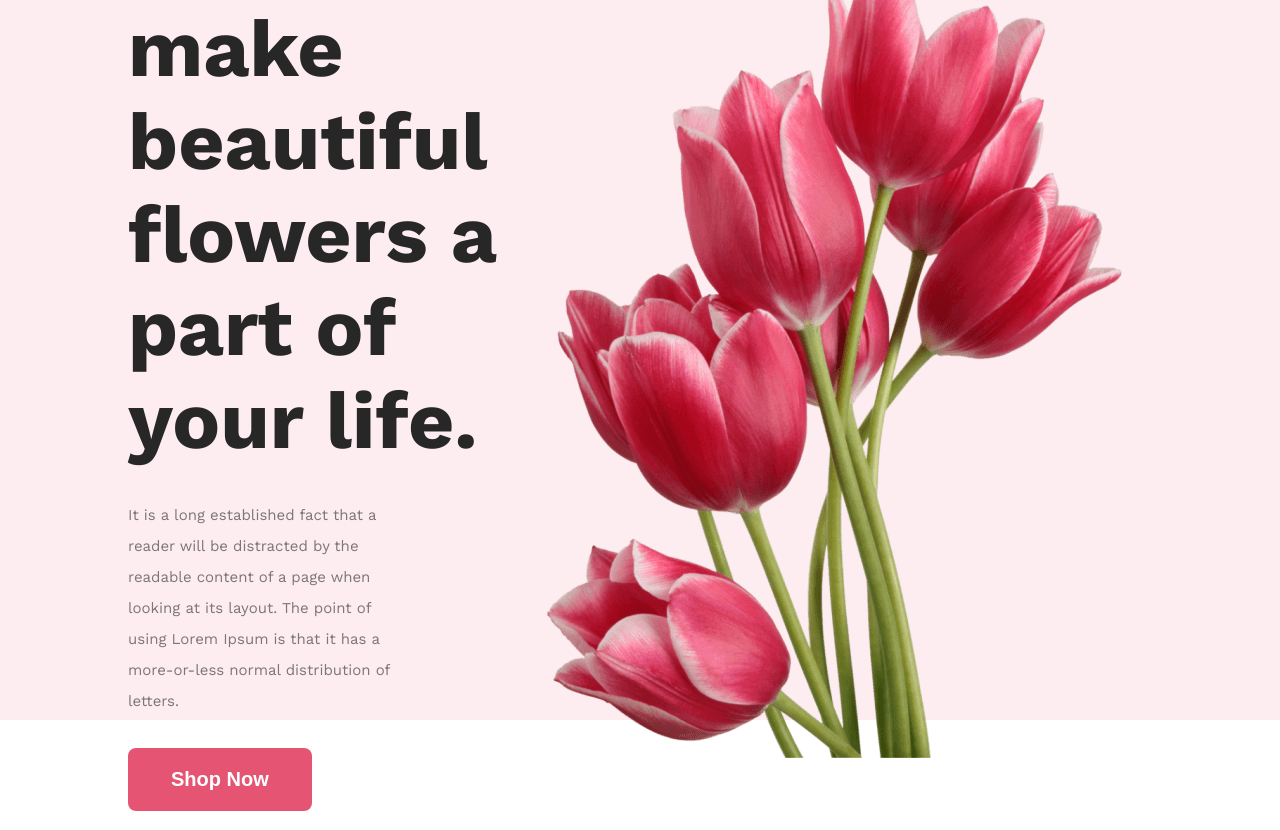
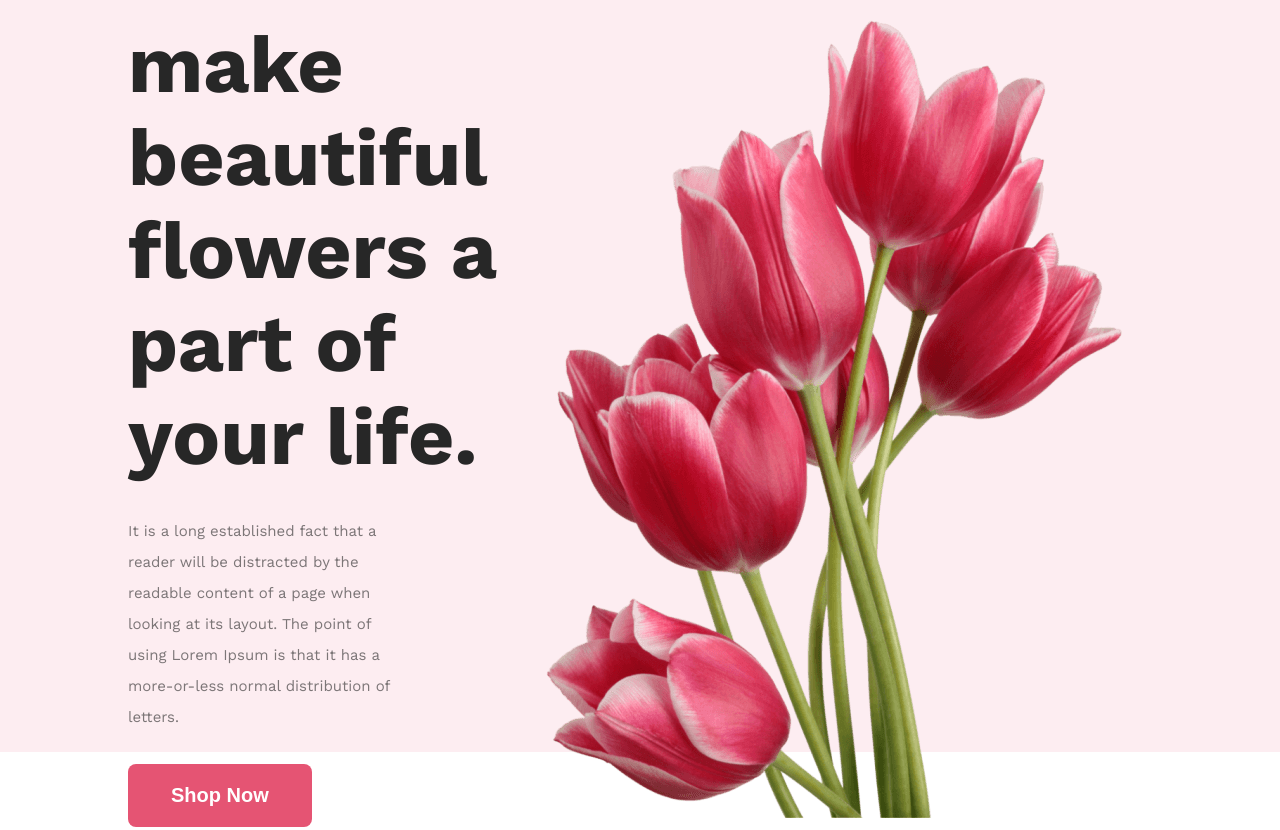
Before and after one commit to tahmidurrahmann/assignment-repo, a plain HTML site: page index.html in a window 1280 px wide. Shown: the top 830 px of the page. Drawn offline with nearby package versions, Linux system fonts and the light colour scheme.

Commit message:
added the edited header commit

```diff
--- a/styles/index.css
+++ b/styles/index.css
@@ -12,7 +12,7 @@ font-family: 'Work Sans', sans-serif;
 }
 .header-container{
     display: flex;
-    height: 90vh;
+    height: 94vh;
     align-items: center;
     width: 80%;
     margin: auto;
@@ -44,7 +44,7 @@ border: none;
 .first-image{
     width: 635px;
 height: 800px;
-margin-bottom:0px;
+padding-top:88px;
 }
 .second-heading{
     color: #272727;
```
